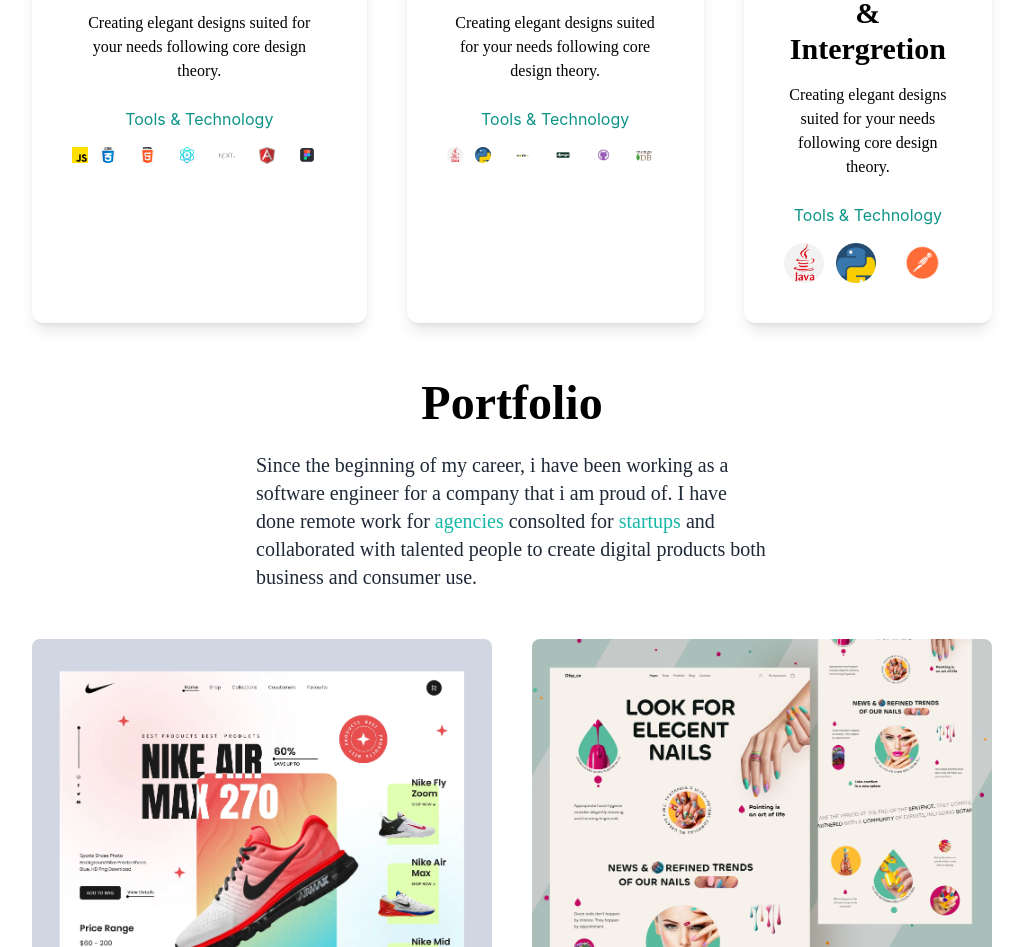
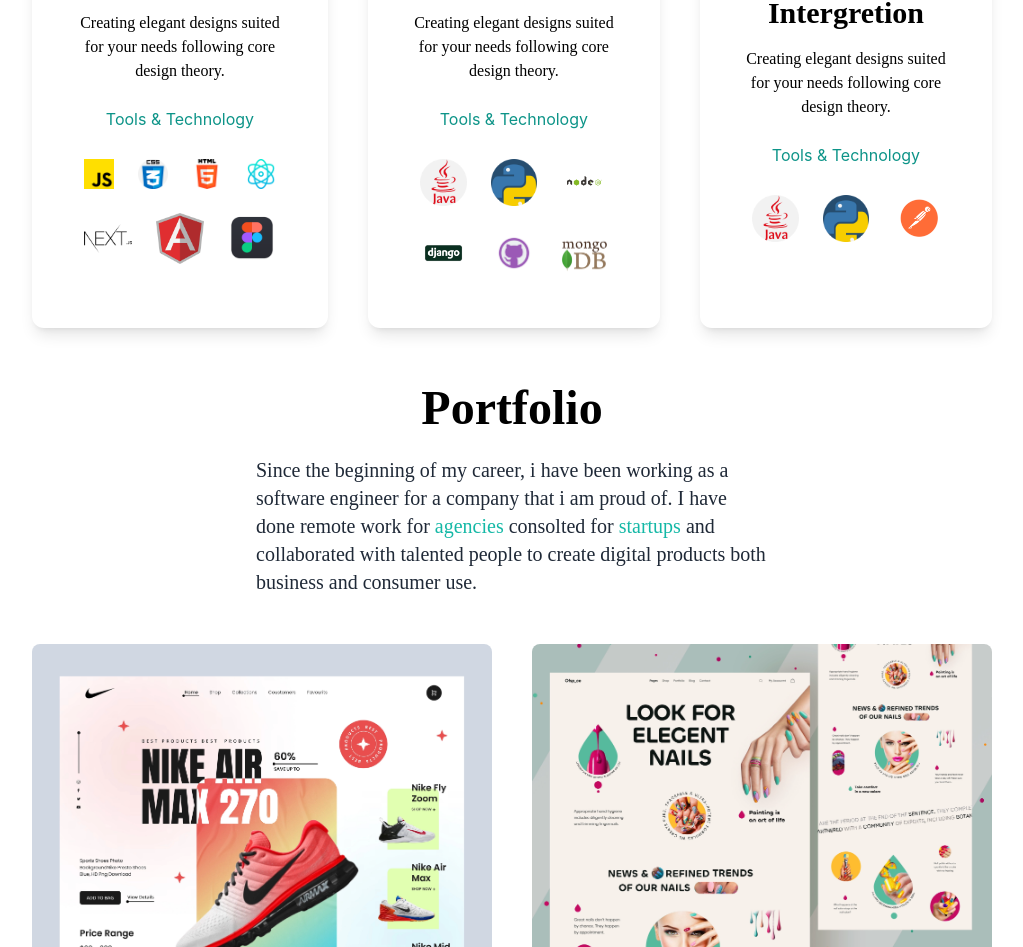
Before and after one commit to Bryan4real/Portfolio, a Next.js app: page / in a window 1280 px wide. Shown: the part 1749-2696 px from the top of the page, without its empty margins (128-1151 px from the left). Built offline with nearby package versions, Linux system fonts and the light colour scheme.

Commit message:
image resizing

```diff
--- a/pages/index.js
+++ b/pages/index.js
@@ -98,13 +98,15 @@ export default function Home() {
             <h4 className='py-4 text-teal-600'>Tools & Technology</h4>
 
               <ul className='flex items-center justify-center '>
-                <li className='flex justify-center gap-2'> <Image src={js} width={100} height={100}/> </li>
-                <li className='flex justify-center gap-2 px-3'> <Image src={css} width={100} height={100}/> </li>
-                <li className='flex justify-center gap-2 px-3'> <Image src={html} width={100} height={100}/> </li>
-                <li className='flex justify-center gap-2 px-3'> <Image src={react} width={100} height={100}/> </li>
-                <li className='flex justify-center gap-2 px-3'> <Image src={nextjs} width={100} height={100}/> </li>
-                <li className='flex justify-center gap-2 px-3'> <Image src={angular} width={100} height={100}/> </li>
-                <li className='flex justify-center gap-2 px-3'> <Image src={figma} width={100} height={100}/> </li>
+                <li className='flex justify-center gap-2 px-3 py-3'> <Image src={js} width={100} height={100}/> </li>
+                <li className='flex justify-center gap-2 px-3 py-3'> <Image src={css} width={100} height={100}/> </li>
+                <li className='flex justify-center gap-2 px-3 py-3'> <Image src={html} width={100} height={100}/> </li>
+                <li className='flex justify-center gap-2 px-3 py-3'> <Image src={react} width={100} height={100}/> </li>
+              </ul>
+              <ul className='flex items-center justify-center '>
+                <li className='flex justify-center gap-2 px-3 py-3'> <Image src={nextjs} width={100} height={100}/> </li>
+                <li className='flex justify-center gap-2 px-3 py-3'> <Image src={angular} width={100} height={100}/> </li>
+                <li className='flex justify-center gap-2 px-3 py-3'> <Image src={figma} width={100} height={100}/> </li>
               </ul>
 
           </div>
@@ -119,13 +121,15 @@ export default function Home() {
             </p>
             <h4 className='py-4 text-teal-600'>Tools & Technology</h4>
 
-            <ul className='flex items-center justify-center '>
-                <li className='flex justify-center gap-2'> <Image src={java} width={100} height={100}/> </li>
-                <li className='flex justify-center gap-2 px-3'> <Image src={python} width={100} height={100}/> </li>
-                <li className='flex justify-center gap-2 px-3'> <Image src={nodejs} width={100} height={100}/> </li>
-                <li className='flex justify-center gap-2 px-3'> <Image src={django} width={100} height={100}/> </li>
-                <li className='flex justify-center gap-2 px-3'> <Image src={git} width={100} height={100}/> </li>
-                <li className='flex justify-center gap-2 px-3'> <Image src={mongodb} width={100} height={100}/> </li>
+            <ul className='flex items-center justify-center'>
+                <li className='flex justify-center gap-2 px-3 py-3'> <Image src={java} width={100} height={100}/> </li>
+                <li className='flex justify-center gap-2 px-3 py-3'> <Image src={python} width={100} height={100}/> </li>
+                <li className='flex justify-center gap-2 px-3 py-3'> <Image src={nodejs} width={100} height={100}/> </li>
+            </ul>
+             <ul className='flex items-center justify-center '>
+                <li className='flex justify-center gap-2 px-3 py-3'> <Image src={django} width={100} height={100}/> </li>
+                <li className='flex justify-center gap-2 px-3 py-3'> <Image src={git} width={100} height={100}/> </li>
+                <li className='flex justify-center gap-2 px-3 py-3'> <Image src={mongodb} width={100} height={100}/> </li>
               </ul>
 
           </div>
@@ -141,9 +145,9 @@ export default function Home() {
             <h4 className='py-4 text-teal-600'>Tools & Technology</h4>
 
             <ul className='flex items-center justify-center '>
-                <li className='flex justify-center gap-2'> <Image src={java} width={100} height={100}/> </li>
-                <li className='flex justify-center gap-2 px-3'> <Image src={python} width={100} height={100}/> </li>
-                <li className='flex justify-center gap-2 px-3'> <Image src={postman} width={100} height={100}/> </li>
+                <li className='flex justify-center gap-2 px-3 py-3'> <Image src={java} width={100} height={100}/> </li>
+                <li className='flex justify-center gap-2 px-3 py-3'> <Image src={python} width={100} height={100}/> </li>
+                <li className='flex justify-center gap-2 px-3 py-3'> <Image src={postman} width={100} height={100}/> </li>
             </ul>
 
           </div>
```
